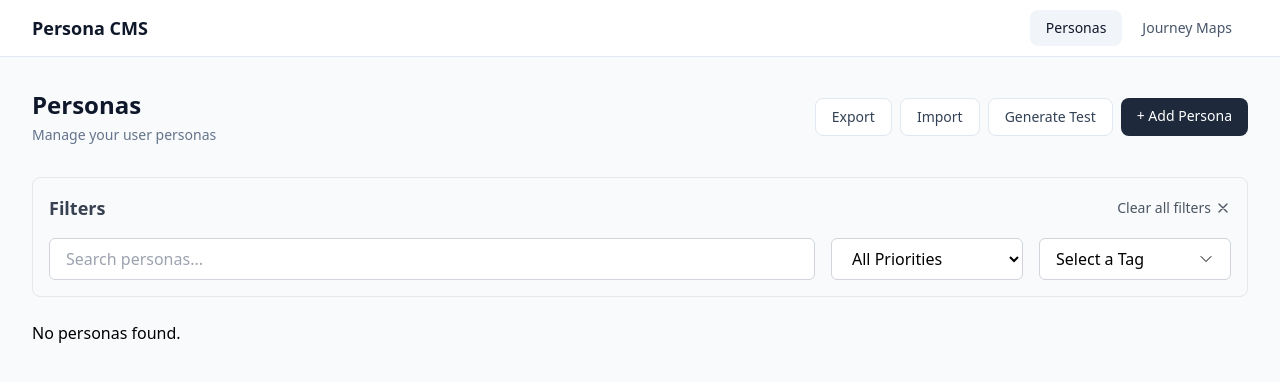
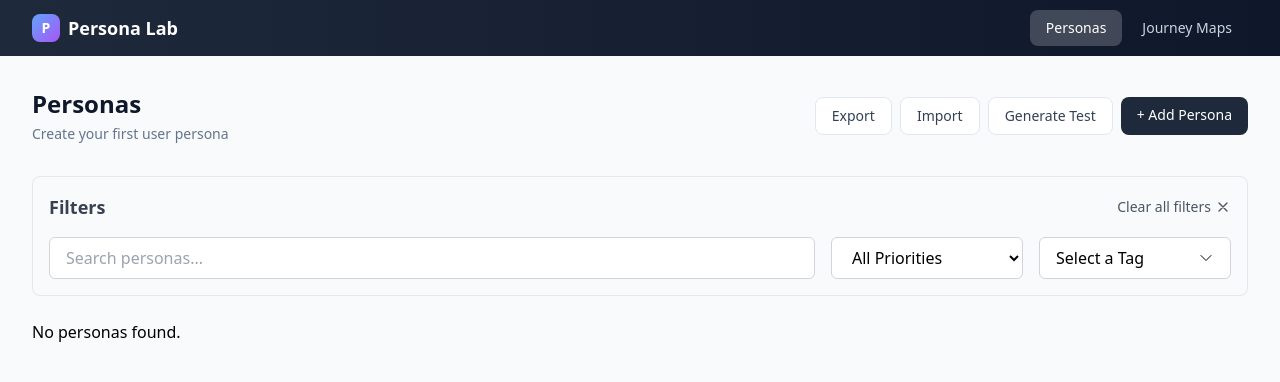
Before and after one commit to andiaz/persona-cms, a Next.js app: page / in a window 1280 px wide. Shown: the top 382 px of the page. Built offline with nearby package versions, Linux system fonts and the light colour scheme.

Commit message:
UI polish. Changed name.

```diff
--- a/components/Layout.js
+++ b/components/Layout.js
@@ -24,12 +24,13 @@ export default function Layout({ children }) {
   return (
     <div className="min-h-screen bg-slate-50">
       {/* Navigation Header */}
-      <header className="bg-white border-b border-slate-200">
+      <header className="bg-gradient-to-r from-slate-800 to-slate-900">
         <div className="max-w-7xl mx-auto px-4 sm:px-6 lg:px-8">
           <div className="flex items-center justify-between h-14">
             {/* Logo / App Name */}
-            <Link href="/" className="text-lg font-semibold text-slate-900">
-              Persona CMS
+            <Link href="/" className="text-lg font-semibold text-white flex items-center gap-2">
+              <span className="w-7 h-7 rounded-lg bg-gradient-to-br from-blue-400 to-purple-500 flex items-center justify-center text-white text-sm">P</span>
+              Persona Lab
             </Link>
 
             {/* Navigation */}
@@ -40,8 +41,8 @@ export default function Layout({ children }) {
                   href={item.href}
                   className={`px-4 py-2 text-sm font-medium rounded-lg transition-colors ${
                     isActive(item.href)
-                      ? 'bg-slate-100 text-slate-900'
-                      : 'text-slate-600 hover:text-slate-900 hover:bg-slate-50'
+                      ? 'bg-white/20 text-white'
+                      : 'text-slate-300 hover:text-white hover:bg-white/10'
                   }`}
                 >
                   {item.label}
--- a/components/PersonaForm.js
+++ b/components/PersonaForm.js
@@ -250,6 +250,7 @@ const PersonaForm = ({ onAddPersona, personaToEdit, onEditPersona }) => {
           onChange={(e) => setName(e.target.value)}
           className="w-full px-4 py-2 border border-gray-300 rounded-md"
           required
+          autoFocus
           data-testid="name-input"
         />
       </div>
--- a/pages/index.js
+++ b/pages/index.js
@@ -200,7 +200,11 @@ export default function Home() {
       <div className="flex justify-between items-center mb-8">
         <div>
           <h1 className="text-2xl font-semibold text-slate-900">Personas</h1>
-          <p className="text-sm text-slate-500 mt-1">Manage your user personas</p>
+          <p className="text-sm text-slate-500 mt-1">
+            {personas.length === 0
+              ? 'Create your first user persona'
+              : `${personas.length} persona${personas.length !== 1 ? 's' : ''} in your library`}
+          </p>
         </div>
         <div className="flex gap-2 flex-wrap">
           <button
--- a/pages/journey-map.js
+++ b/pages/journey-map.js
@@ -137,8 +137,8 @@ export default function JourneyMapPage() {
 
   return (
     <div>
-      {/* Header */}
-      <header className="bg-white border-b border-slate-200 sticky top-14 z-20">
+      {/* Toolbar */}
+      <div className="bg-slate-50 border-b border-slate-200">
         <div className="max-w-7xl mx-auto px-4 sm:px-6 lg:px-8">
           <div className="flex items-center justify-between h-14">
             {/* Left side */}
@@ -242,7 +242,7 @@ export default function JourneyMapPage() {
             </div>
           </div>
         </div>
-      </header>
+      </div>
 
       {/* Main content */}
       <main className="max-w-7xl mx-auto px-4 sm:px-6 lg:px-8 py-8">
--- a/pages/view-persona.js
+++ b/pages/view-persona.js
@@ -1,5 +1,6 @@
 import { useEffect, useState } from 'react';
 import { useRouter } from 'next/router';
+import Link from 'next/link';
 import html2canvas from 'html2canvas';
 import { getPersonaById } from '../lib/storage';
 import {
@@ -70,6 +71,12 @@ export default function ViewPersona() {
           <p className="text-sm text-slate-500 mt-1">View and export persona</p>
         </div>
         <div className="flex items-center gap-2">
+          <Link
+            href={`/add-persona?id=${id}`}
+            className="px-4 py-2 text-sm font-medium text-white bg-slate-800 rounded-lg hover:bg-slate-900 transition-colors"
+          >
+            Edit
+          </Link>
           <button
             onClick={exportAsPNG}
             className="px-4 py-2 text-sm font-medium text-slate-700 bg-white border border-slate-200 rounded-lg hover:bg-slate-50 transition-colors"
```
